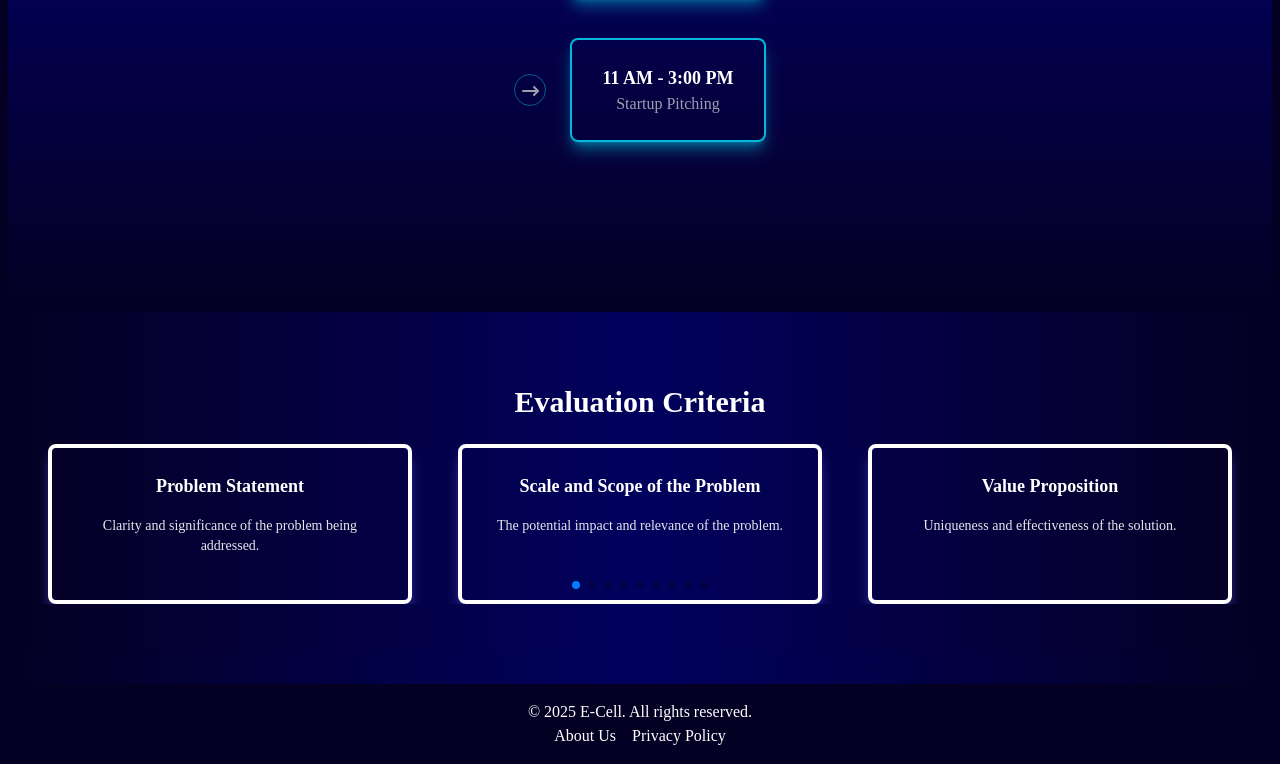
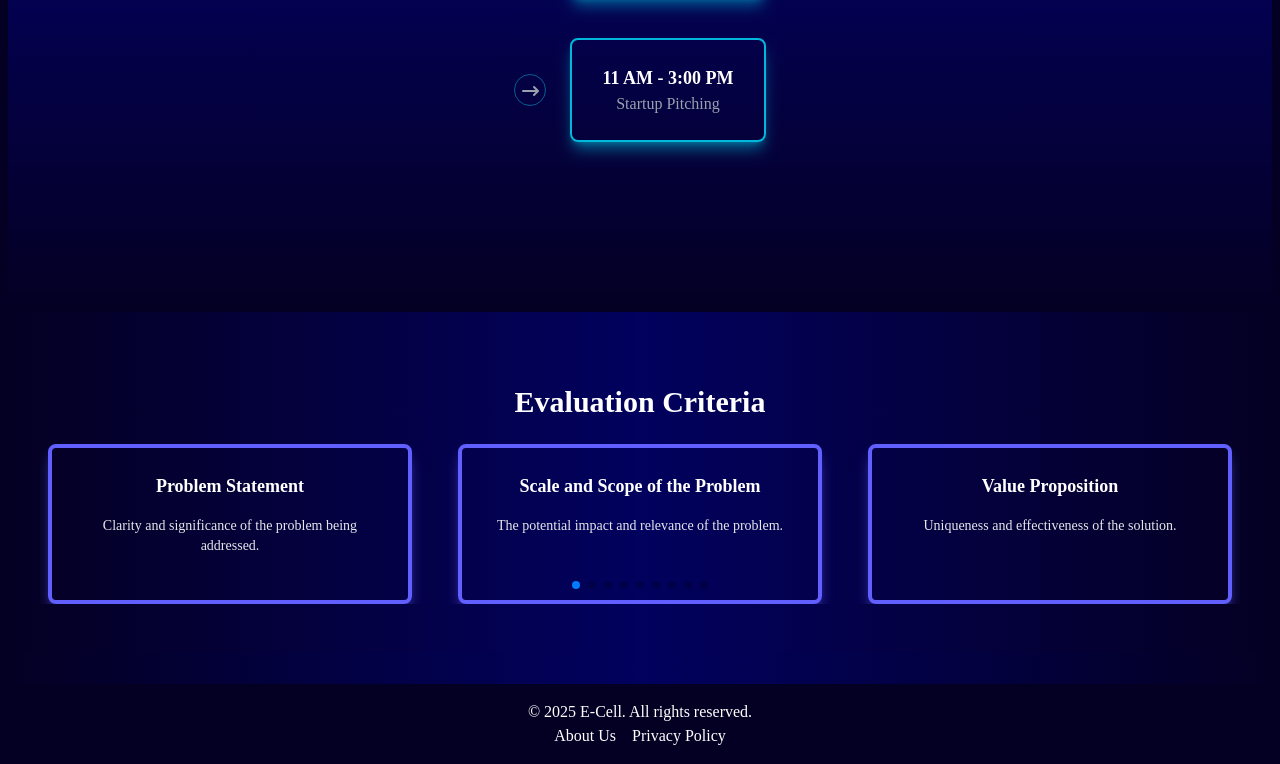
Before and after one commit to 2005pavitra/Event-Page, a React (Vite) app: page /eventdetails in a window 1280 px wide. Shown: the part 1622-2386 px from the top of the page. Built offline with nearby package versions, Linux system fonts and the light colour scheme.

Commit message:
Update EventDetails.jsx

```diff
--- a/src/EventDetails.jsx
+++ b/src/EventDetails.jsx
@@ -153,7 +153,7 @@ const EventDetails = () => {
         >
           {slidesData.map((slide) => (
             <SwiperSlide key={slide.id} className="px-2">
-              <div className="slide-content shadow-lg shadow-indigo-500/50 text-center p-6 border-4 h-40 rounded-lg  hover:border-blue-300 shadow-lg shadow-cyan-500/50 transition-all duration-300">
+              <div className="slide-content border-indigo-500 shadow-lg shadow-indigo-500/50 text-center p-6 border-4 h-40 rounded-lg  hover:border-blue-300 shadow-lg shadow-cyan-500/50 transition-all duration-300">
                 <h2 className="text-lg font-extrabold text-white mb-4">
                   {slide.title}
                 </h2>
```
